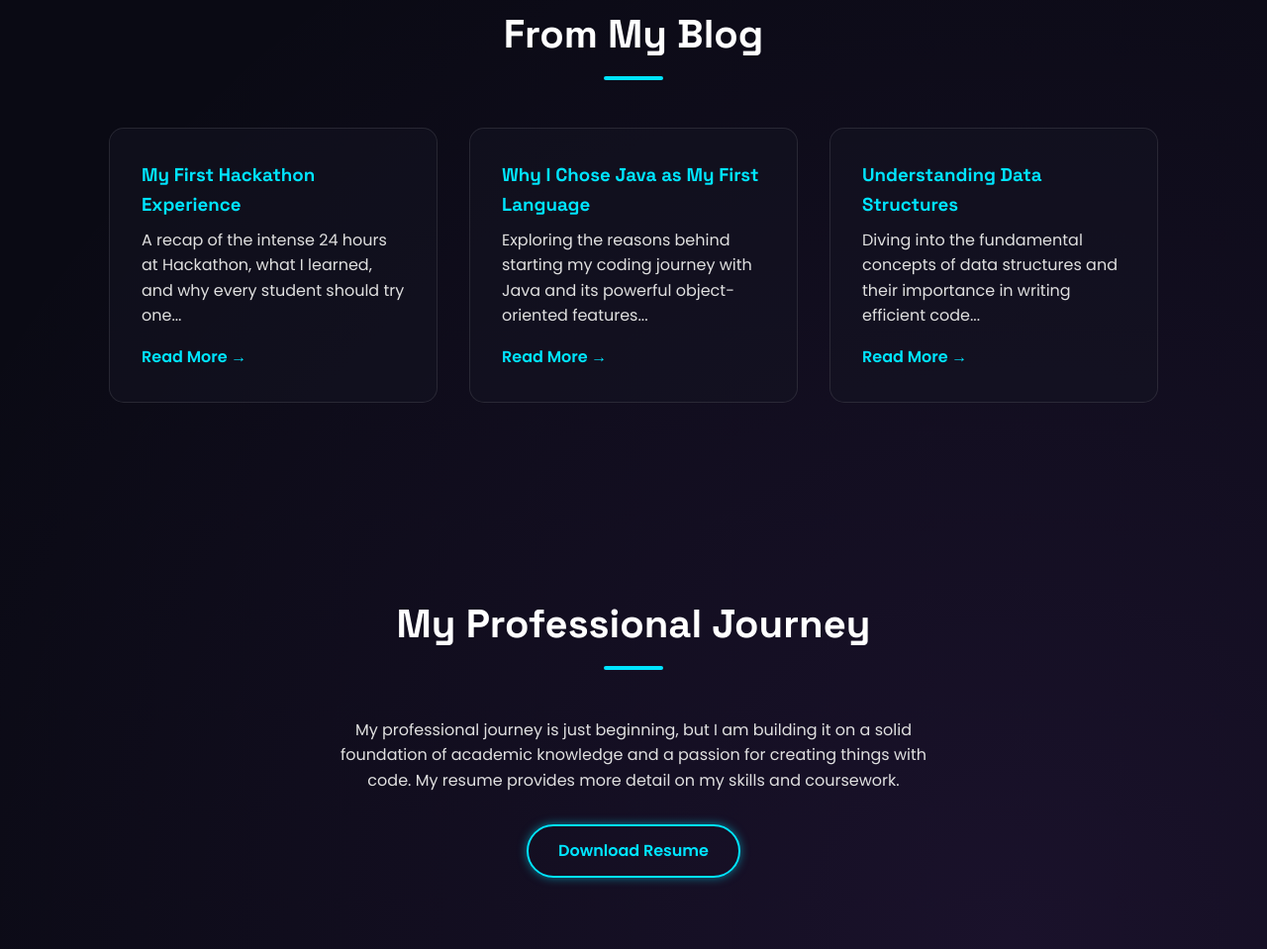
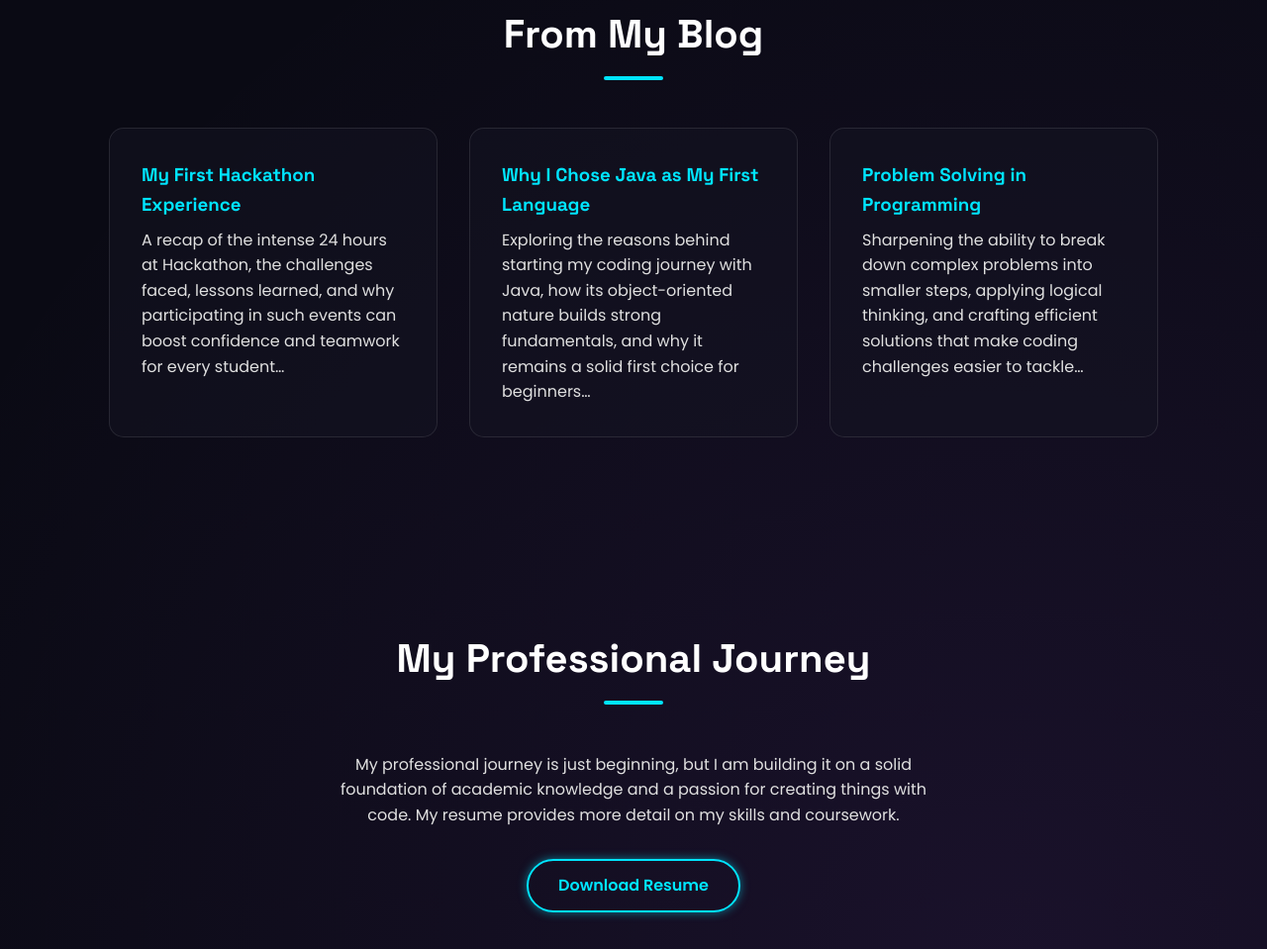
Before and after one commit to jaswantgajula/PersonalPortfolio, a plain HTML site: page index.html in a window 1280 px wide. Shown: the part 2906-3865 px from the top of the page at 99% size. Drawn offline with Linux system fonts and the light colour scheme.

Commit message:
Updating GitHub links in index.html

```diff
--- a/index.html
+++ b/index.html
@@ -576,7 +576,7 @@
                            <h3>Game Vault</h3>
                            <p>A website that helps users get details of any game they search for. Built during a hackathon for an open-source club.</p>
                            <div class="project-links">
-                               <a href="#" target="_blank"><i class="fab fa-github"></i> GitHub</a>
+                               <a href="https://github.com/jaswantgajula/GameVault" target="_blank"><i class="fab fa-github"></i> GitHub</a>
                            </div>
                         </div>
                     </div>
@@ -587,7 +587,7 @@
                             <h3>Portfolio Website</h3>
                             <p>My personal portfolio, designed and built from scratch using only HTML and CSS to create a futuristic, glassmorphism-inspired interface.</p>
                             <div class="project-links">
-                               <a href="#" target="_blank"><i class="fab fa-github"></i> GitHub</a>
+                               <a href="https://github.com/jaswantgajula/PersonalPortfolio" target="_blank"><i class="fab fa-github"></i> GitHub</a>
                            </div>
                         </div>
                     </div>
@@ -603,20 +603,20 @@
                     <!-- Blog Post 1 -->
                     <div class="glass-card blog-card">
                         <h3>My First Hackathon Experience</h3>
-                        <p>A recap of the intense 24 hours at Hackathon, what I learned, and why every student should try one...</p>
-                        <a href="#">Read More &rarr;</a>
+                        <p>A recap of the intense 24 hours at Hackathon, the challenges faced, lessons learned, and why participating in such events can boost confidence and teamwork for every student…</p>
+                        <!-- <a href="#">Read More &rarr;</a> -->
                     </div>
                     <!-- Blog Post 2 -->
                     <div class="glass-card blog-card">
                         <h3>Why I Chose Java as My First Language</h3>
-                        <p>Exploring the reasons behind starting my coding journey with Java and its powerful object-oriented features...</p>
-                        <a href="#">Read More &rarr;</a>
+                        <p>Exploring the reasons behind starting my coding journey with Java, how its object-oriented nature builds strong fundamentals, and why it remains a solid first choice for beginners…</p>
+                        <!-- <a href="#">Read More &rarr;</a> -->
                     </div>
                     <!-- Blog Post 3 -->
                     <div class="glass-card blog-card">
-                        <h3>Understanding Data Structures</h3>
-                        <p>Diving into the fundamental concepts of data structures and their importance in writing efficient code...</p>
-                        <a href="#">Read More &rarr;</a>
+                        <h3>Problem Solving in Programming</h3>
+                        <p>Sharpening the ability to break down complex problems into smaller steps, applying logical thinking, and crafting efficient solutions that make coding challenges easier to tackle…</p>
+                        <!-- <a href="#">Read More &rarr;</a> -->
                     </div>
                 </div>
             </div>
@@ -627,7 +627,7 @@
             <div class="container resume-content">
                 <h2>My Professional Journey</h2>
                 <p>My professional journey is just beginning, but I am building it on a solid foundation of academic knowledge and a passion for creating things with code. My resume provides more detail on my skills and coursework.</p>
-                <a href="#" class="cta-button">Download Resume</a>
+                <a href="Jaswant_Resume.pdf" download="Jaswant_Resume.pdf" class="cta-button">Download Resume</a>
             </div>
         </section>
 
```
